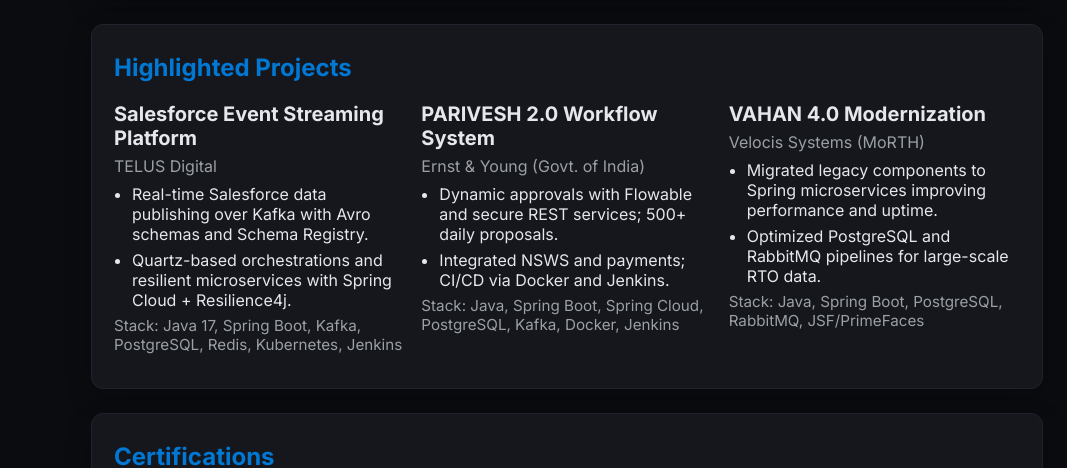
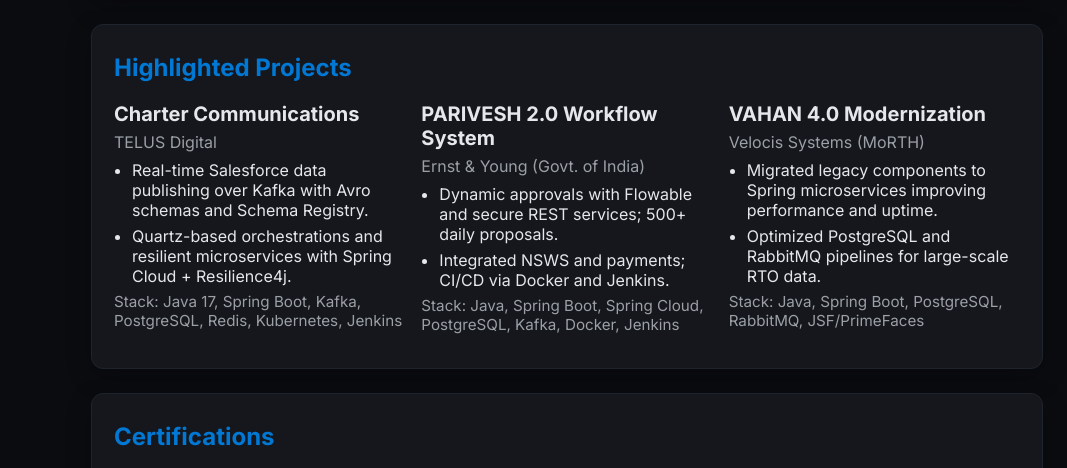
Before and after one commit to sendtoavinash/avinash-resume, a plain HTML site: page index.html in a window 1280 px wide. Shown: the part 2285-2753 px from the top of the page, without its empty margins (213-1280 px from the left). Drawn offline with Linux system fonts and the light colour scheme.

Commit message:
Update index.html

```diff
--- a/index.html
+++ b/index.html
@@ -198,7 +198,7 @@
       <h2>Highlighted Projects</h2>
       <div class="projects">
         <article class="project">
-          <h3>Salesforce Event Streaming Platform</h3>
+          <h3>Charter Communications</h3>
           <p class="org">TELUS Digital</p>
           <ul class="highlights">
             <li>Real-time Salesforce data publishing over Kafka with Avro schemas and Schema Registry.</li>
```
